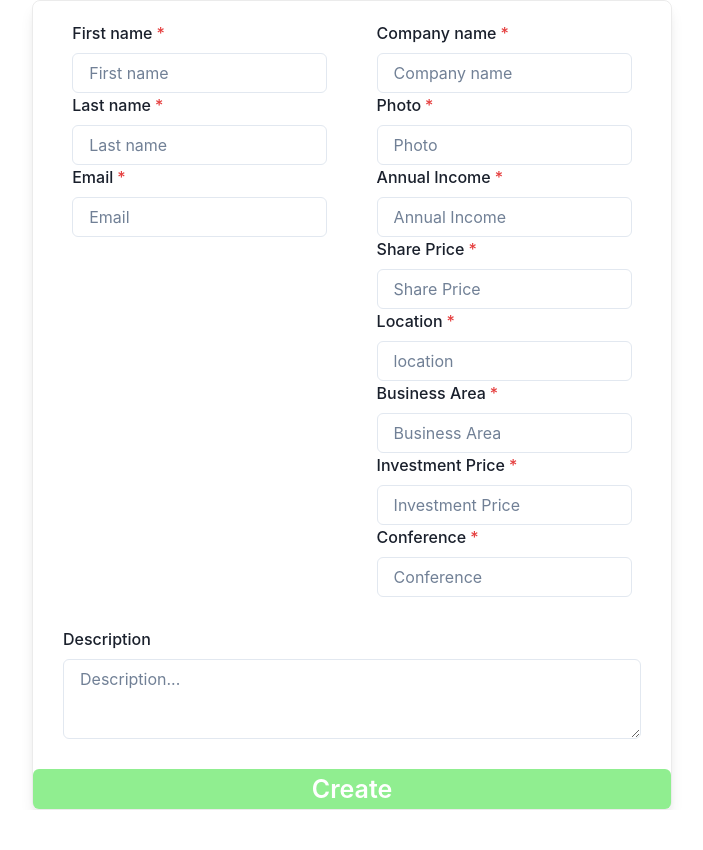
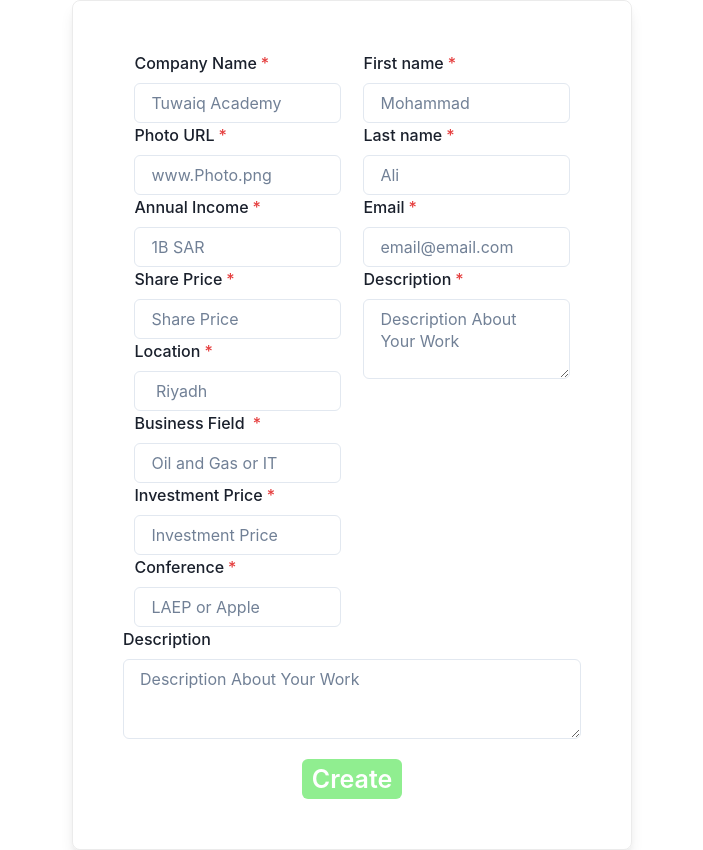
Before and after one commit to Hat1998/Services, a React (Vite) app in the folder invest-with-us/: page /add in a window 1280 px wide. Shown: the whole page, without its empty margins (288-991 px from the left). Before the commit the page ends 810 px from the top, so only its background shows below. Built offline with nearby package versions, Linux system fonts and the light colour scheme; no server answers.

Commit message:
new files

```diff
--- a/invest-with-us/index.html
+++ b/invest-with-us/index.html
@@ -11,7 +11,7 @@
   <body>
     <div id="root"></div>
     <script type="module" src="/src/main.tsx"></script>
-    <script src="https://cdn.jsdelivr.net/npm/@popperjs/core@2.11.6/dist/umd/popper.min.js" integrity="sha384-oBqDVmMz9ATKxIep9tiCxS/Z9fNfEXiDAYTujMAeBAsjFuCZSmKbSSUnQlmh/jp3" crossorigin="anonymous"></script>
+    <script src="https://cdn.jsdelivr.net/npm/bootstrap@5.3.0-alpha1/dist/js/bootstrap.bundle.min.js" integrity="sha384-w76AqPfDkMBDXo30jS1Sgez6pr3x5MlQ1ZAGC+nuZB+EYdgRZgiwxhTBTkF7CXvN" crossorigin="anonymous"></script>
 <script src="https://cdn.jsdelivr.net/npm/bootstrap@5.3.0-alpha1/dist/js/bootstrap.min.js" integrity="sha384-mQ93GR66B00ZXjt0YO5KlohRA5SY2XofN4zfuZxLkoj1gXtW8ANNCe9d5Y3eG5eD" crossorigin="anonymous"></script>
   </body>
 </html>
--- a/invest-with-us/src/components/AddCompany.tsx
+++ b/invest-with-us/src/components/AddCompany.tsx
@@ -52,7 +52,9 @@ function AddCompany() {
       }
 
     function post(){
-
+// localStorage.setItem('')
+// localStorage.setItem('')
+// localStorage.setItem('')
         axios.post('https://63e225d4109336b6cb00a67d.mockapi.io/companiesDB',{
             firstName,
             lasttName,
@@ -67,10 +69,11 @@ function AddCompany() {
             investmentPrice,
             conference
          })
+localStorage.setItem('companyName',companyName)
+
 
          axios.get("https://63e225d4109336b6cb00a67d.mockapi.io/companiesDB")
 
-         show(localStorage.getItem("id"));
         navigate('/companies', {})
 
 
@@ -97,11 +100,54 @@ function AddCompany() {
 
 
 
-    <Box w='full' >
+    <Box w='full' h='full' my={'auto'}>
 
 
-      <Grid  w={'40rem'} pt={5}  border= '1px' borderColor={"blackAlpha.200"} borderRadius={'2xl'} m={'auto'} shadow={'lg'} rounded={'lg'}  h='full' templateColumns='repeat(1, 1fr)' >
-      <FormControl isRequired display={'grid'}   gridTemplateColumns='40% 40% '  justifyContent={'space-evenly'} gap='10px'>
+      <Grid  w={'35rem'} p={50}  border= '1px'  borderColor={"blackAlpha.200"} borderRadius={'xl'} m={'auto'} shadow={'lg'} rounded={'lg'}  h='full' templateColumns='repeat(1, 2fr)' >
+      <FormControl isRequired display={'grid'}   gridTemplateColumns='45% 45% '  justifyContent={'space-around'} >
+
+{/** start company info */}
+<Box >
+
+        <GridItem >
+        <FormLabel>Company Name</FormLabel>
+        <Input placeholder="Tuwaiq Academy" onChange={e =>{setCompanyName(e.target.value)}}/>
+        </GridItem>
+
+
+
+         <GridItem >
+        <FormLabel>Photo URL</FormLabel>
+        <Input placeholder="www.Photo.png" onChange={e =>{setPhoto(e.target.value)}}/>
+        </GridItem>
+        <GridItem >
+        <FormLabel>Annual Income</FormLabel>
+        <Input placeholder="1B SAR " onChange={e =>{setAnnualIncome(e.target.value)}}/>
+        </GridItem>
+        <GridItem >
+        <FormLabel>Share Price</FormLabel>
+        <Input placeholder="Share Price" onChange={e =>{setSharePrice(e.target.value)}}/>
+        </GridItem>
+        <GridItem >
+        <FormLabel>Location</FormLabel>
+        <Input placeholder=" Riyadh" onChange={e =>{setLocation(e.target.value)}}/>
+        </GridItem>
+        <GridItem >
+        <FormLabel>Business Field </FormLabel>
+        <Input placeholder="Oil and Gas or IT " onChange={e =>{setBusiness(e.target.value)}}/>
+        </GridItem>
+        <GridItem >
+        <FormLabel>Investment Price</FormLabel>
+        <Input placeholder="Investment Price" onChange={e =>{setInvestmentPrice(e.target.value)}}/>
+        </GridItem>
+        <GridItem >
+        <FormLabel>Conference</FormLabel>
+        <Input placeholder="LAEP or Apple" onChange={e =>{setConference(e.target.value)}}/>
+        </GridItem>
+
+        </Box>
+
+        {/** End company info */}
         {/** start Hr info */}
 
         <Box>
@@ -109,74 +155,36 @@ function AddCompany() {
 
         <GridItem >
         <FormLabel>First name</FormLabel>
-        <Input placeholder="First name" onChange={e =>{setFirstName(e.target.value)}}/>
+        <Input placeholder="Mohammad" onChange={e =>{setFirstName(e.target.value)}}/>
         </GridItem>
 
         <GridItem >
         <FormLabel>Last name</FormLabel>
-        <Input placeholder="Last name" onChange={e =>{ setlasttName(e.target.value)}} />
+        <Input placeholder="Ali" onChange={e =>{ setlasttName(e.target.value)}} />
         </GridItem>
 
         <GridItem >
         <FormLabel>Email</FormLabel>
-        <Input placeholder="Email " onChange={e =>{setEmail(e.target.value)}} />
+        <Input placeholder="email@email.com " onChange={e =>{setEmail(e.target.value)}} />
         </GridItem>
+        <Box   >
+        <FormLabel>Description</FormLabel>
+        <Textarea placeholder="Description About Your Work" onChange={e =>{setDescription(e.target.value)}} />
+        </Box>
         </Box>
         {/** End info */}
 
 
-{/** start company info */}
-        <Box>
-
-        <GridItem >
-        <FormLabel>Company name</FormLabel>
-        <Input placeholder="Company name" onChange={e =>{setCompanyName(e.target.value)}}/>
-        </GridItem>
-
-
-
-         <GridItem >
-        <FormLabel>Photo</FormLabel>
-        <Input placeholder="Photo " onChange={e =>{setPhoto(e.target.value)}}/>
-        </GridItem>
-        <GridItem >
-        <FormLabel>Annual Income</FormLabel>
-        <Input placeholder="Annual Income " onChange={e =>{setAnnualIncome(e.target.value)}}/>
-        </GridItem>
-        <GridItem >
-        <FormLabel>Share Price</FormLabel>
-        <Input placeholder="Share Price" onChange={e =>{setSharePrice(e.target.value)}}/>
-        </GridItem>
-        <GridItem >
-        <FormLabel>Location</FormLabel>
-        <Input placeholder="location " onChange={e =>{setLocation(e.target.value)}}/>
-        </GridItem>
-        <GridItem >
-        <FormLabel>Business Area</FormLabel>
-        <Input placeholder="Business Area" onChange={e =>{setBusiness(e.target.value)}}/>
-        </GridItem>
-        <GridItem >
-        <FormLabel>Investment Price</FormLabel>
-        <Input placeholder="Investment Price" onChange={e =>{setInvestmentPrice(e.target.value)}}/>
-        </GridItem>
-        <GridItem >
-        <FormLabel>Conference</FormLabel>
-        <Input placeholder="Conference" onChange={e =>{setConference(e.target.value)}}/>
-        </GridItem>
-
-        </Box>
-
-        {/** End company info */}
 
         {/* <input type="file"onChange={e => setFile(URL.createObjectURL(e.target.files[0]))} />
             <img src={file} /> */}
       </FormControl>
-      <Box  margin={'30px'}>
+      <Box   >
         <FormLabel>Description</FormLabel>
-        <Textarea placeholder="Description..." onChange={e =>{setDescription(e.target.value)}} />
+        <Textarea placeholder="Description About Your Work" onChange={e =>{setDescription(e.target.value)}} />
         </Box>
 
-      <Button bg={"lightgreen"} color={"white"} fontSize={25} onClick={post} >Create</Button>
+      <Button mt={5} w={100} mx='auto'bg={"lightgreen"} color={"white"} fontSize={25} onClick={post} >Create</Button>
      {/* <Button bg={"lightgreen"} onClick={()=>{DeleteItems}}>delete</Button> */}
 
     </Grid>
--- a/invest-with-us/src/components/CompanyHome.tsx
+++ b/invest-with-us/src/components/CompanyHome.tsx
@@ -3,6 +3,7 @@ import React from 'react'
 import {useNavigate, Link} from "react-router-dom"
 import axios from "axios"
 import Show from './Show'
+import ShowCards from './ShowCards'
 
 
 
@@ -29,12 +30,12 @@ function CompanyHome( ) {
 
   return (
     <>
-    <Box m={'auto'} width='400px'  display='flex' justifyContent={'center'}>
-      <Button flex={1} onClick={()=>getAndNavigate()}>
-        Add new</Button>
+    <Box mx={''} width='100px'  display='block' justifyContent={'start'}>
+      <Button flex={1} bg={'green.200'} color='#fff' onClick={()=>getAndNavigate()}>
+        Add New</Button>
     </Box>
 
-
+    {/* this how */}
 <Show/>
     </>
   )
--- a/invest-with-us/src/components/Show.tsx
+++ b/invest-with-us/src/components/Show.tsx
@@ -4,13 +4,13 @@ import { Link } from "react-router-dom";
 
 function Show() {
     const [data , setData] =React.useState<any[]>([])
-  //   React.useEffect(() => {
-  //  axios.get("https://63e225d4109336b6cb00a67d.mockapi.io/companiesDB").then(res=> {
+    React.useEffect(() => {
+   axios.get("https://63e225d4109336b6cb00a67d.mockapi.io/companiesDB").then(res=> {
 
-  //  console.log(res.data)
-  //  setData(res.data)
-  //  })
-  //   },[])
+   console.log(res.data)
+   setData(res.data)
+   })
+    },[])
 
 const UpdateItam=(id:any) => {
   console.log(id);
@@ -27,27 +27,26 @@ const UpdateItam=(id:any) => {
       )  })
 
     }
-    show(localStorage.getItem("id"));
+
     return (
         <>
-
-        {data.map((item:any)=>
-          <div className="list">
-
-
-           <ul>
-    <p key={item.id}>
-        {"The Task  Is : "+item.companyName }
-    </p>
-
-    <button onClick={()=> {show(item.id)}}>Delete</button>
-    <Link to="/update"><button onClick={()=>localStorage.setItem("id",item.id)}>Update</button></Link>
-    </ul>
+{/*
+        {data.map((item:any)=> */}
 
 
 
-          </div>
-        )}
+
+    <p>
+        {"The Task  Is : "+localStorage.getItem('companyName') }
+    </p>
+
+    <button >Delete</button>
+    <Link to="/update"><button onClick={()=>localStorage}>Update</button></Link>
+
+
+
+
+
 
       </>
     )
--- a/invest-with-us/src/components/ShowCards.tsx
+++ b/invest-with-us/src/components/ShowCards.tsx
@@ -76,7 +76,7 @@ function goTo(e:any){
  {/*Grid  cards  Container --------------------------------------------------*/}
  <Box >
      {/*Start of Grid body */}
-    <SimpleGrid  border= '1px' borderColor={"blackAlpha.200"} borderRadius={'2xl'} mt='auto'  gap={15}  columns={{ base: 1, md: 2, lg: 3 }}>
+    <SimpleGrid  borderColor={"blackAlpha.200"} borderRadius={'2xl'} mx='auto' gap={15}  columns={{ base: 1, md: 2, lg: 3 }}>
 
     {/*Mapping ----------  */}
 
@@ -88,6 +88,7 @@ function goTo(e:any){
     <GridItem key={item.id}>
     <Flex
       bg="#edf3f8"
+      rounded="lg"
       _dark={{ bg: "#3e3e3e" }}
       p={5}
       w="md"
```
